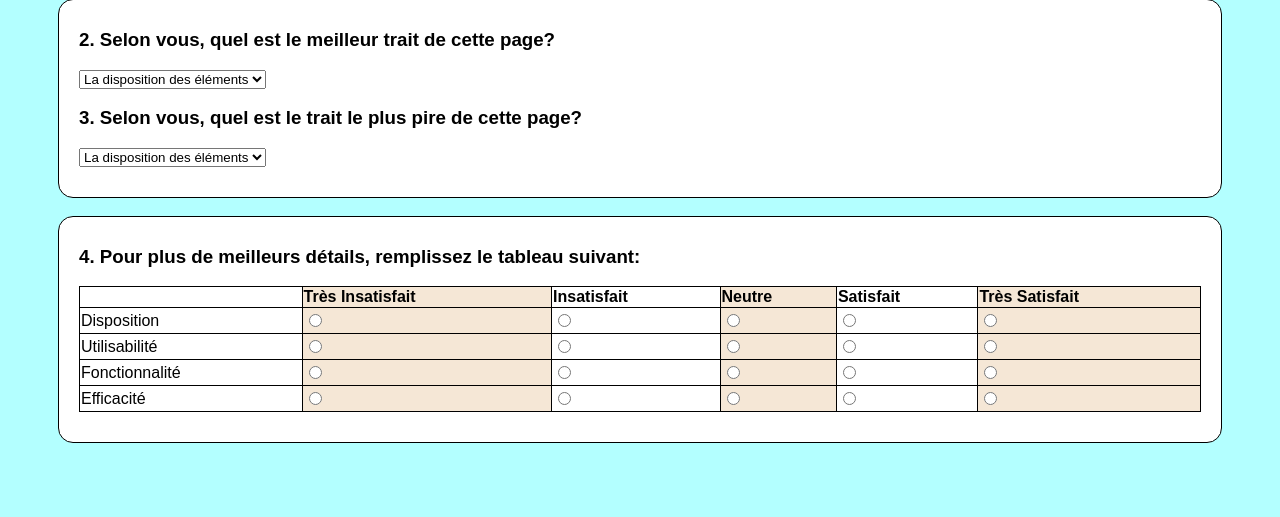
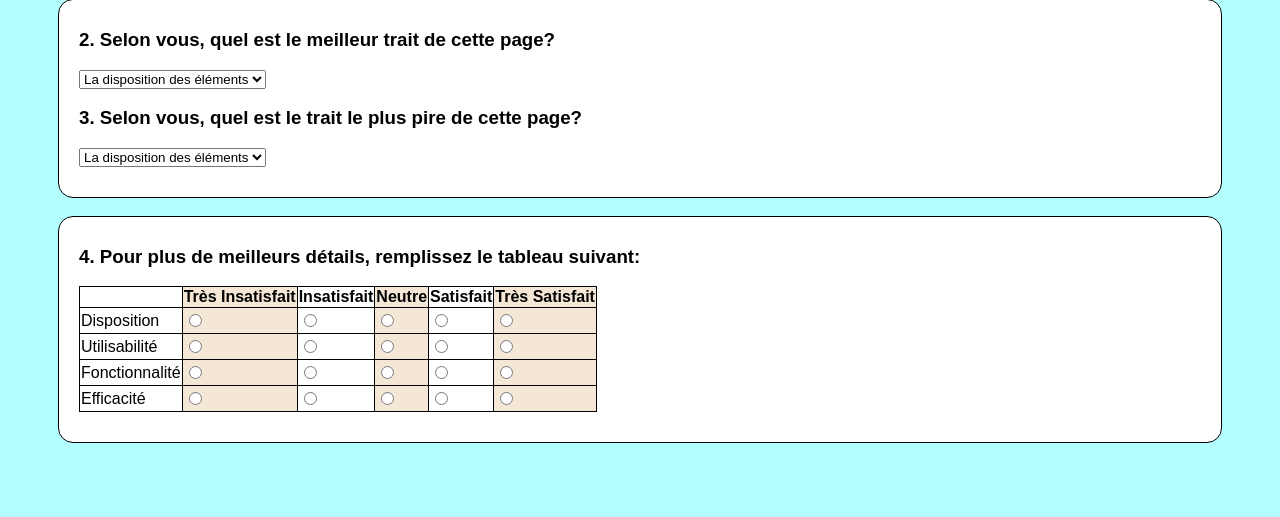
Before and after one commit to earja087/earja087.github.io, a web app: file index.html in a window 1280 px wide. Shown: the part 859-1376 px from the top of the page. Run offline with its HTML, style and script files only (its server is not run), Linux system fonts and the light colour scheme.

Commit message:
Table fixes

```diff
--- a/styles/style.css
+++ b/styles/style.css
@@ -42,12 +42,13 @@ div {
 table {
   font-family: arial;
   border-collapse: collapse;
-  width: 100%;
+  border-spacing: 0;
 }
 
 td, th {
   border: 1px solid black;
   text-align: left;
+  margin: 7px;
 }
 
 th:nth-child(even) {
@@ -58,8 +59,8 @@ td:nth-child(even) {
   background-color: #f5e7d6;
 }
 
-#likertTable {
-  align: center;
+#likertScale {
+  vertical-align: middle;
 }
 
 img {
```
